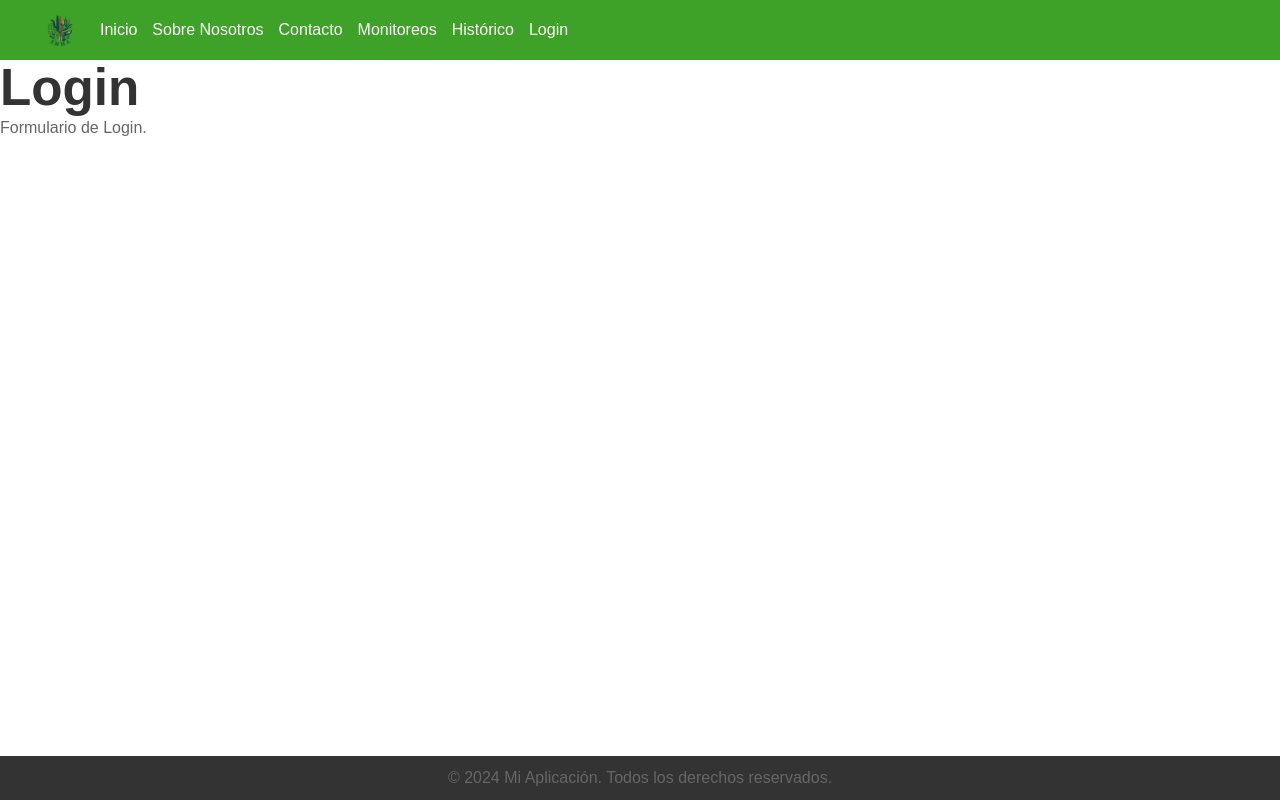
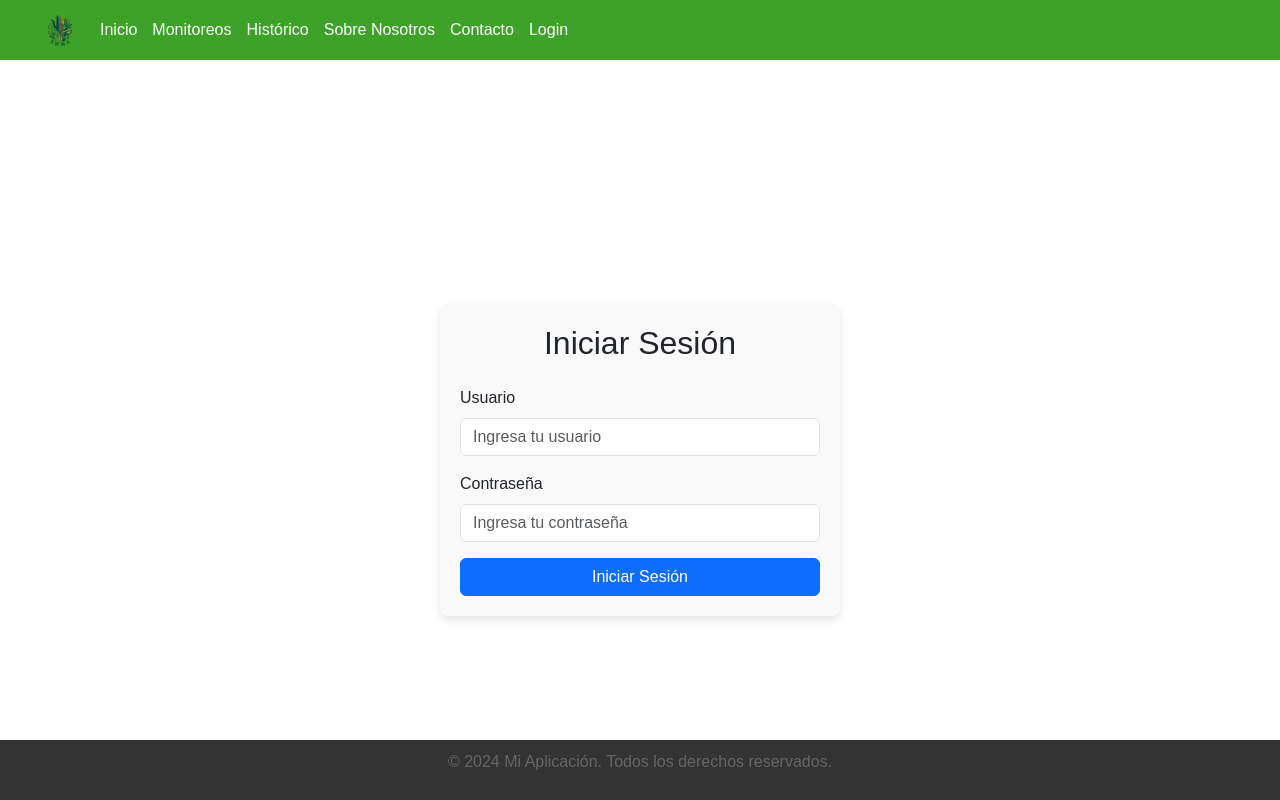
Before and after one commit to DRIVADS/SMMA-WebSite, a React (Vite) app: page /login in a window 1280 px wide. Built offline with nearby package versions, Linux system fonts and the light colour scheme.

Commit message:
Version intermedia con un login basico

```diff
--- a/package.json
+++ b/package.json
@@ -10,7 +10,9 @@
     "preview": "vite preview"
   },
   "dependencies": {
+    "bootstrap": "^5.3.3",
     "react": "^18.3.1",
+    "react-bootstrap": "^2.10.5",
     "react-dom": "^18.3.1",
     "react-router-dom": "^6.28.0"
   },
--- a/src/App.jsx
+++ b/src/App.jsx
@@ -9,6 +9,7 @@ import ContactPage from './pages/ContactPage';
 import Monitoreos from './pages/Monitoreos';  // Nueva importación
 import Historico from './pages/Historico';    // Nueva importación
 import Login from './pages/Login';            // Nueva importación
+import 'bootstrap/dist/css/bootstrap.min.css';
 
 function App() {
   return (
--- a/src/components/TopBar.jsx
+++ b/src/components/TopBar.jsx
@@ -11,10 +11,10 @@ function TopBar() {
         <img src={logo} alt="Logo" className="logo" />
         <div className="linksContainer">
           <Link to="/" className="link">Inicio</Link>
+          <Link to="/monitoreos" className="link">Monitoreos</Link>
+          <Link to="/historico" className="link">Histórico</Link>
           <Link to="/about" className="link">Sobre Nosotros</Link>
           <Link to="/contact" className="link">Contacto</Link>
-          <Link to="/monitoreos" className="link">Monitoreos</Link>
-          <Link to="/historico" className="link">Histórico</Link>
           <Link to="/login" className="link loginLink">Login</Link> {/* Añado la clase loginLink */}
         </div>
       </nav>
--- /dev/null
+++ b/src/pages/Login.css
@@ -0,0 +1,6 @@
+form {
+    padding: 20px;
+    background-color: #f9f9f9;
+    border-radius: 8px;
+    box-shadow: 0 4px 8px rgba(0, 0, 0, 0.1);
+  }
--- a/src/pages/Login.jsx
+++ b/src/pages/Login.jsx
@@ -1,12 +1,56 @@
 // src/pages/Login.jsx
-import React from 'react';
+import React, { useState } from 'react';
+import { Button, Form, Container } from 'react-bootstrap'; // Asegúrate de que la ruta de importación sea correcta
+import 'bootstrap/dist/css/bootstrap.min.css'; // Importa los estilos de Bootstrap si no lo has hecho aún
+import './Login.css';  // Tu archivo CSS adicional
+
 
 function Login() {
+  const [username, setUsername] = useState('');
+  const [password, setPassword] = useState('');
+
+  const handleSubmit = (e) => {
+    e.preventDefault();
+    // Aquí puedes manejar el inicio de sesión, como enviarlo a una API
+    console.log('Usuario:', username);
+    console.log('Contraseña:', password);
+  };
+
   return (
-    <div>
-      <h1>Login</h1>
-      <p>Formulario de Login.</p>
-    </div>
+    <Container className="d-flex justify-content-center align-items-center" style={{ height: '100vh' }}>
+      <Form onSubmit={handleSubmit} style={{ width: '100%', maxWidth: '400px' }}>
+        <h2 className="text-center mb-4">Iniciar Sesión</h2>
+
+        {/* Campo de usuario */}
+        <Form.Group className="mb-3" controlId="formUsername">
+          <Form.Label>Usuario</Form.Label>
+          <Form.Control
+            type="text"
+            placeholder="Ingresa tu usuario"
+            value={username}
+            onChange={(e) => setUsername(e.target.value)}
+            required
+          />
+        </Form.Group>
+
+        {/* Campo de contraseña */}
+        <Form.Group className="mb-3" controlId="formPassword">
+          <Form.Label>Contraseña</Form.Label>
+          <Form.Control
+            type="password"
+            placeholder="Ingresa tu contraseña"
+            value={password}
+            onChange={(e) => setPassword(e.target.value)}
+            required
+          />
+        </Form.Group>
+
+        {/* Botón de inicio de sesión */}
+        <Button variant="primary" type="submit" className="w-100">
+          Iniciar Sesión
+        </Button>
+      </Form>
+    </Container>
   );
 }
 
```
Also changed, not shown: 1 other file (tests, documents, lock files or other folders).
